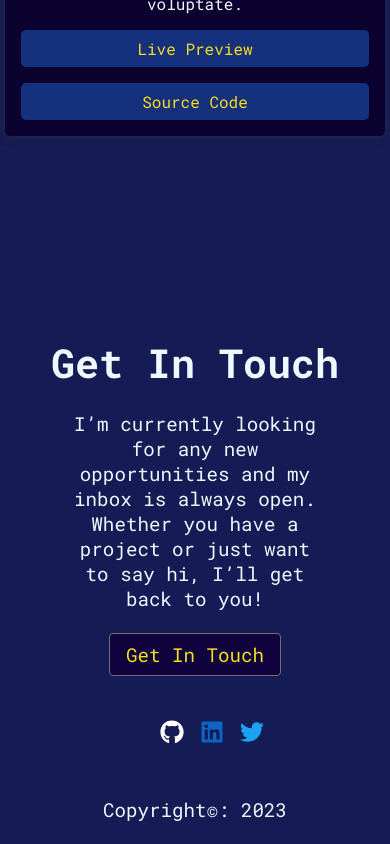
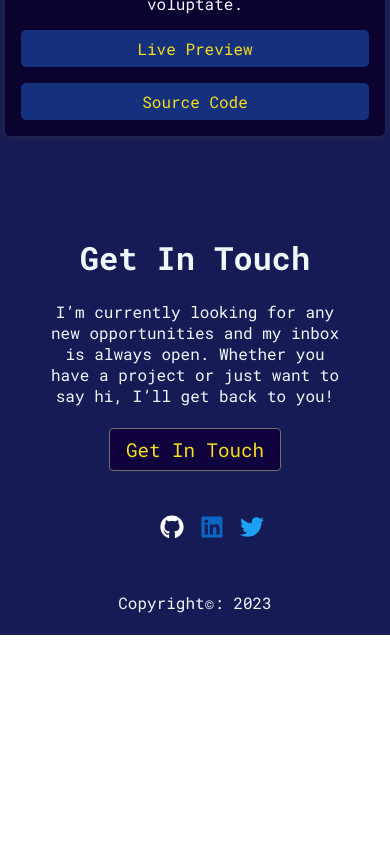
Before and after one commit to brain-ambani/brian-codes, a React (Create React App) app: page / in a window 390 px wide. Shown: the part 4498-5342 px from the top of the page. After the commit the page ends 5133 px from the top, so only its background shows below. Built offline with nearby package versions, Linux system fonts and the light colour scheme.

Commit message:
updated the contact media queries

```diff
--- a/src/components/contact/contact.css
+++ b/src/components/contact/contact.css
@@ -60,8 +60,15 @@
 }
 
 @media screen and (max-width: 500px) {
+  .contact {
+    margin-top: 100px;
+  }
+  .contact h1 {
+    font-size: 2rem;
+  }
   .contact p {
-    width: 80%;
+    font-size: 1rem;
+    width: 100%;
   }
 
   .contact .socials {
```
